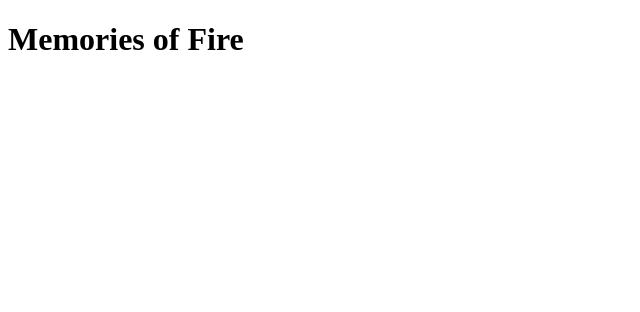
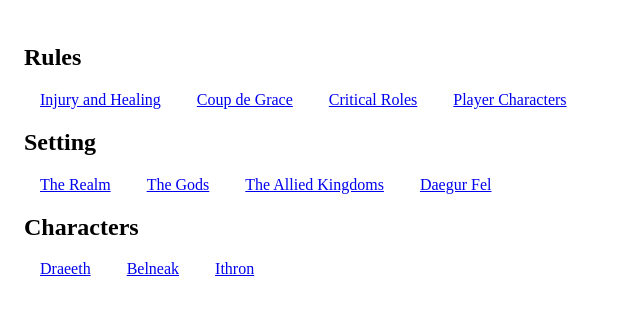
Before and after one commit to davidjohnwoolf/davidjohnwoolf.github.io, a plain HTML site: page memories-of-fire/index.html in a window 1280 px wide. Shown: the whole page, without its empty margins (0-640 px from the left). Drawn offline with Linux system fonts and the light colour scheme.

Commit message:
update index htnl to link to md

```diff
--- /dev/null
+++ b/css/base.css
@@ -0,0 +1,3 @@
+body {
+    padding: 1rem;
+}
--- a/memories-of-fire/index.html
+++ b/memories-of-fire/index.html
@@ -1,9 +1,31 @@
 <!DOCTYPE html>
 <head>
     <title>Memories of Fire</title>
+    <link rel="stylesheet" href="../css/base.css" />
 </head>
 <html lang="en">
     <body>
-        <h1>Memories of Fire</h1>
+        <h2>Rules</h2>
+        <ul style="list-style: none; padding: 0;">
+            <li style="display: inline-block;"><a style="padding: .25rem 1rem" href="./docs/rules/healing-and-injury.md">Injury and Healing</a></li>
+            <li style="display: inline-block;"><a style="padding: .25rem 1rem" href="./docs/rules/coup-de-grace.md">Coup de Grace</a></li>
+            <li style="display: inline-block;"><a style="padding: .25rem 1rem" href="./docs/rules/critical-rolls.md">Critical Roles</a></li>
+            <li style="display: inline-block;"><a style="padding: .25rem 1rem" href="./docs/rules/player-characters.md">Player Characters</a></li>
+        </ul>
+
+        <h2>Setting</h2>
+        <ul style="list-style: none; padding: 0;">
+            <li style="display: inline-block;"><a style="padding: .25rem 1rem" href="./docs/setting/the-realm/overview.md">The Realm</a></li>
+            <li style="display: inline-block;"><a style="padding: .25rem 1rem" href="./docs/setting/the-gods/overview.md">The Gods</a></li>
+            <li style="display: inline-block;"><a style="padding: .25rem 1rem" href="./docs/setting/the-southlands/overview.md">The Allied Kingdoms</a></li>
+            <li style="display: inline-block;"><a style="padding: .25rem 1rem" href="./docs/setting/daegur-fel/overview.md">Daegur Fel</a></li>
+        </ul>
+
+        <h2>Characters</h2>
+        <ul style="list-style: none; padding: 0;">
+            <li style="display: inline-block;"><a style="padding: .25rem 1rem" href="./docs/characters/draeeth/character.md">Draeeth</a></li>
+            <li style="display: inline-block;"><a style="padding: .25rem 1rem" href="./docs/characters/belneak/character.md">Belneak</a></li>
+            <li style="display: inline-block;"><a style="padding: .25rem 1rem" href="./docs/characters/ithron/character.md">Ithron</a></li>
+        </ul>
     </body>
 </html>
```
